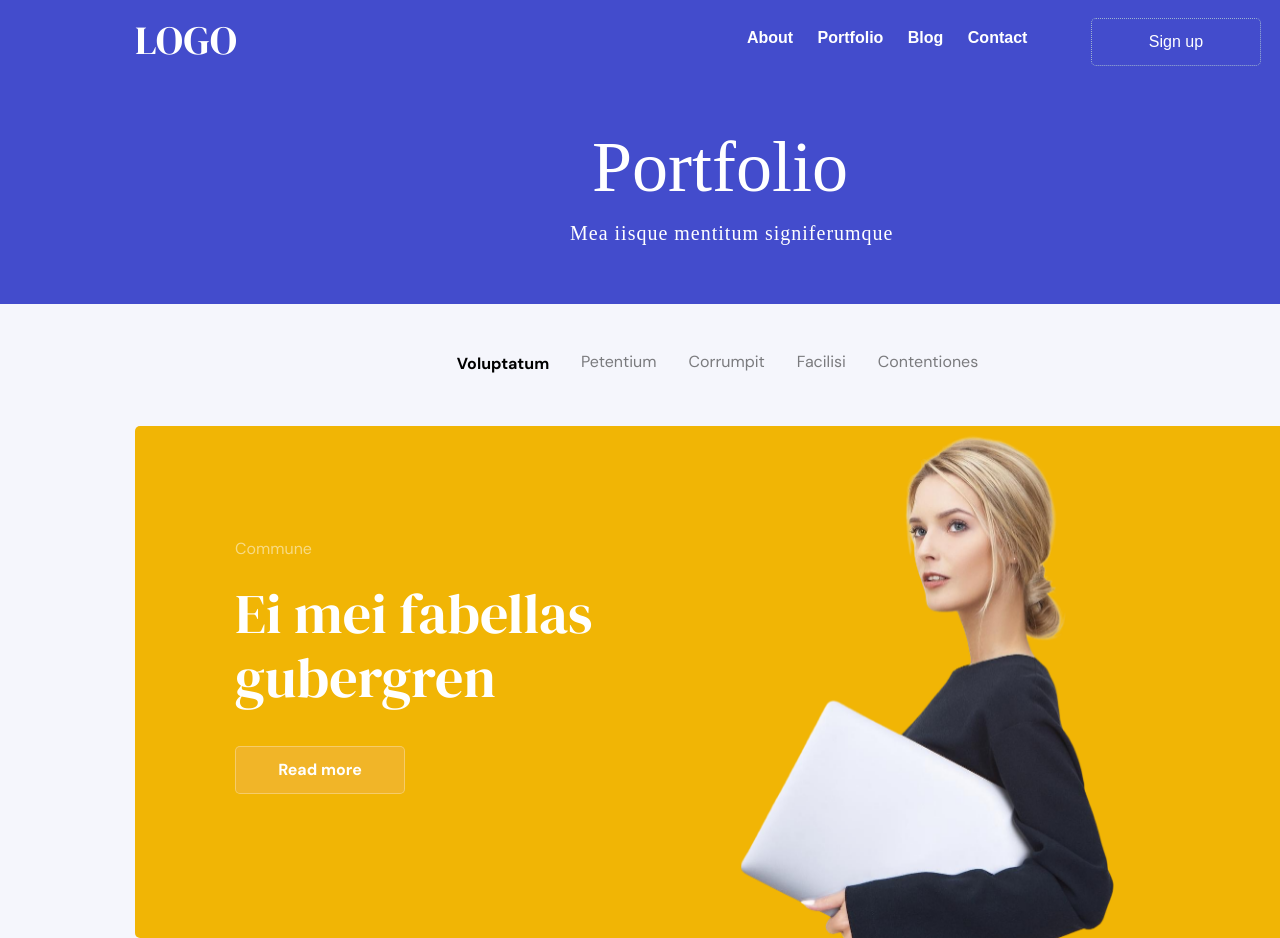
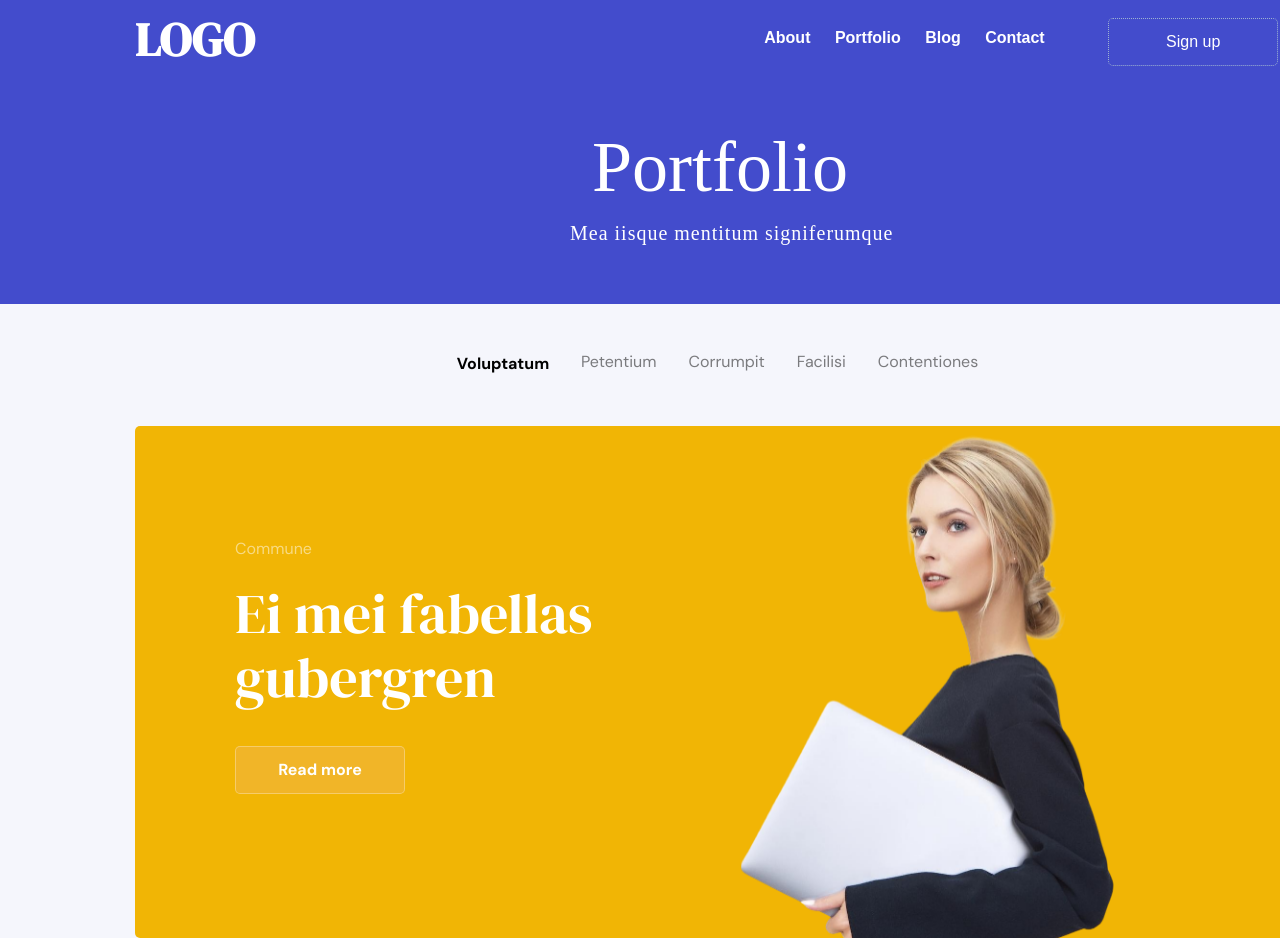
Before and after one commit to shraddha-gawde/porfolio_figma, a plain HTML site: page project/index.html in a window 1280 px wide. Shown: the top 938 px of the page. Drawn offline with Linux system fonts and the light colour scheme.

Commit message:
progress

```diff
--- a/project/index.html
+++ b/project/index.html
@@ -20,7 +20,7 @@
       <header class="head">
         <div class="hlogo-section">
           <div class="hlogo">
-            <p>LOGO</p>
+            <h3>LOGO</h3>
           </div>
           <div class="hlogoab">
             <div class="habout">
```
